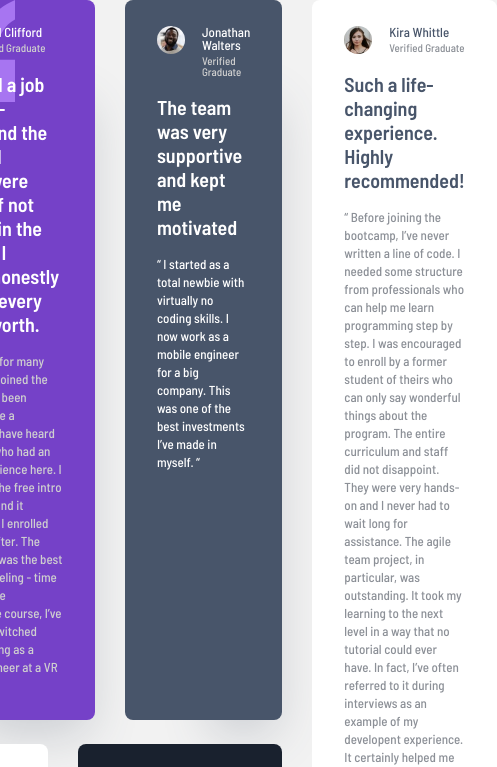
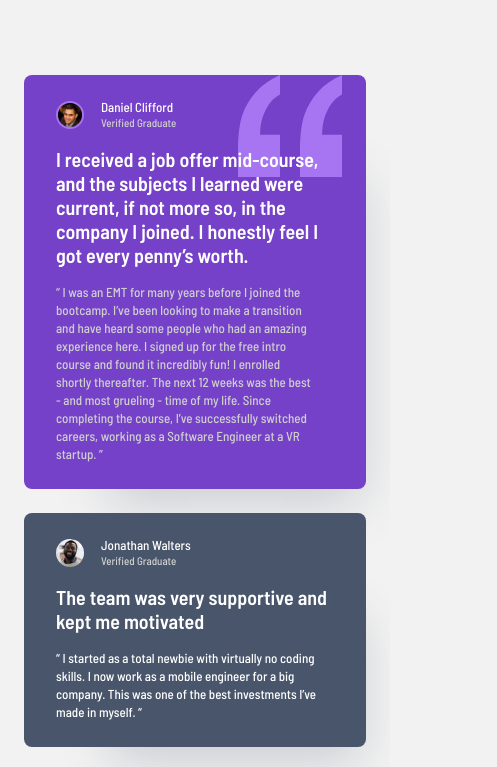
Before and after one commit to mihajlo-cirikovacki/testimonials-grid-section, a website: page index.html in a window 390 px wide. Shown: the top 767 px of the page, 497 px wide, since content can reach past the window. Drawn offline with Linux system fonts and the light colour scheme.

Commit message:
Add Design for Mobile Landscape

```diff
--- a/app/scss/components/testimonials.scss
+++ b/app/scss/components/testimonials.scss
@@ -12,6 +12,10 @@
   @include respond(sm-phone) {
     padding: 7.1rem 2.4rem;
   }
+  // Phone Landspace
+  @include respond(phone-landscape) {
+    padding: 7.5rem 2.4rem;
+  }
 }
 
 // CONTAINER:
@@ -24,6 +28,12 @@
 
   // Small-phone
   @include respond(sm-phone) {
+    min-height: 18.24rem;
+    grid-template-columns: 1fr;
+    column-gap: 0;
+  }
+  // Phone Landscape
+  @include respond(phone-landscape) {
     min-height: 18.24rem;
     grid-template-columns: 1fr;
     column-gap: 0;
@@ -49,6 +59,10 @@
 
     // Small-phone
     @include respond(sm-phone) {
+      right: 2.4rem
+    }
+    // Phone Landscape
+    @include respond(phone-landscape) {
       right: 2.4rem
     }
   }
@@ -127,7 +141,12 @@
     }
 
     &:first-of-type {
+      // Small-phone
       @include respond(sm-phone) {
+          margin-right: 1.6rem;
+      }
+      // Phone Landscape
+      @include respond(phone-landscape) {
           margin-right: 1.6rem;
       }
     }
--- a/app/scss/util/breakpoints.scss
+++ b/app/scss/util/breakpoints.scss
@@ -10,6 +10,7 @@
 // BREAKPONTS
 $breakpoints: (
   'sm-phone': '23.4375em', // 375px
+  'phone-landscape': '41.6875em', // Phone Landscape
   'phone': '37.5em', // 600px
   'tab-port': '56.25em', //  900px
   'tab-land': '75em', // 1200 px
--- a/app/scss/util/utility.scss
+++ b/app/scss/util/utility.scss
@@ -25,7 +25,11 @@
     grid-column: 1;
     grid-row: 1 / 2;
   }
-
+  // Phone Landscape
+  @include respond(phone-landscape) {
+    grid-column: 1;
+    grid-row: 1 / 2;
+  }
 }
 
 .grid-item-2 {
@@ -35,7 +39,11 @@
   @include respond(sm-phone) {
     grid-column: 1;
     grid-row: 4 / span 2;
-
+  }
+  // Phone Landscape
+  @include respond(phone-landscape) {
+    grid-column: 1;
+    grid-row: 4 / span 2;
   }
 }
 
@@ -45,6 +53,11 @@
 
   // Small-phone
   @include respond(sm-phone) {
+    grid-column: 1;
+    grid-row: 6 / span 2;
+  }
+  // Phone Landscape
+  @include respond(phone-landscape) {
     grid-column: 1;
     grid-row: 6 / span 2;
   }
```
Also changed, not shown: dist/style.css, 1 other file.
